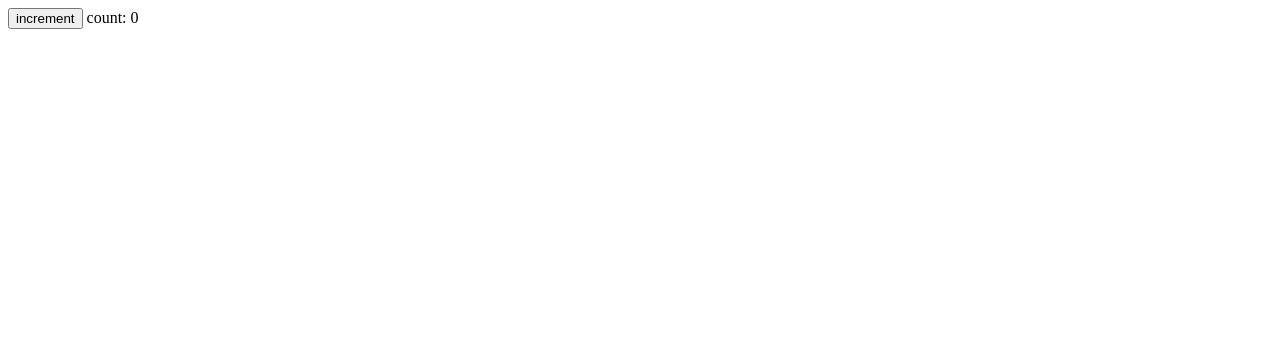
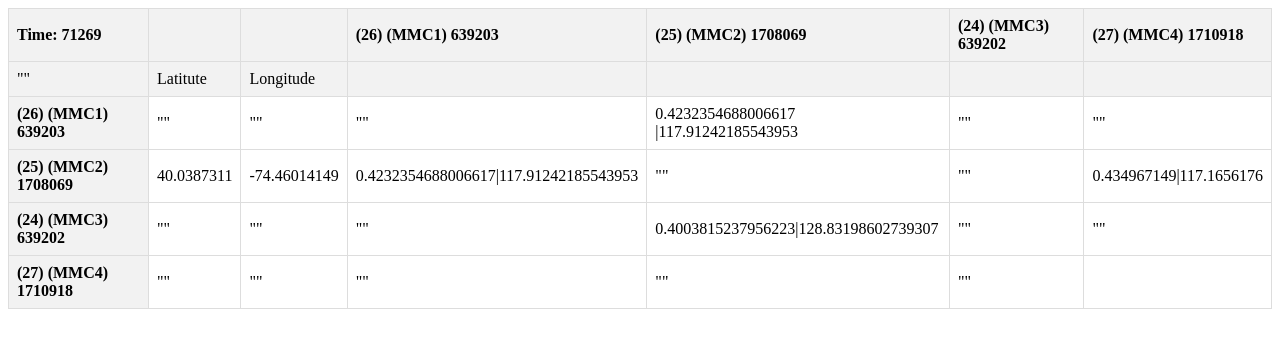
Before and after one commit to mc227/vue-from-scratch, a plain HTML site: page index.html in a window 1280 px wide. Drawn offline with nearby package versions, Linux system fonts and the light colour scheme.

Commit message:
i kinda like this

```diff
--- a/index.html
+++ b/index.html
@@ -1,28 +1,90 @@
 <!DOCTYPE html>
 <html lang="en">
+
 <head>
   <title>Vue App</title>
-  <script src="mark.js"></script>
+  <script src="https://unpkg.com/vue@next"></script>
+  <style>
+    table {
+      border-collapse: collapse;
+      width: 100%;
+    }
+
+    th, td {
+      border: 1px solid #dddddd;
+      text-align: left;
+      padding: 8px;
+    }
+
+    th:first-child, th:not(:first-child), tr:first-child td {
+      position: sticky;
+      top: 0;
+      background-color: #f2f2f2;
+      z-index: 2;
+    }
+
+    tr:not(:first-child) td:first-child {
+      position: sticky;
+      left: 0;
+      background-color: #f2f2f2;
+      z-index: 2;
+      font-weight: bold; /* Added rule to make text bold */
+    }
+
+    .no-highlight {
+      background-color: transparent;
+    }
+  </style>
 </head>
+
 <body>
   <div id="app">
-    <button @click="increment">increment</button>
-    count: {{count}}
+    <table>
+      <thead>
+        <tr>
+          <th>Time: 71269</th>
+          <th></th>
+          <th></th>
+          <th>(26) (MMC1) 639203</th>
+          <th>(25) (MMC2) 1708069</th>
+          <th>(24) (MMC3) 639202</th>
+          <th>(27) (MMC4) 1710918</th>
+        </tr>
+      </thead>
+      <tbody>
+        <tr v-for="(row, index) in tableData" :key="index" :class="{ 'no-highlight': index === 0 }">
+          <td>{{ row[0] }}</td>
+          <td>{{ row[1] }}</td>
+          <td>{{ row[2] }}</td>
+          <td>{{ row[3] }}</td>
+          <td>{{ row[4] }}</td>
+          <td>{{ row[5] }}</td>
+          <td>{{ row[6] }}</td>
+        </tr>
+      </tbody>
+    </table>
   </div>
   <script>
-    const Counter = {
+    const App = {
       data() {
         return {
-          count: 0
+          tableData: []
         };
       },
-      methods: {
-        increment() {
-            this.count++;
-        }
+      mounted() {
+        const csvData = `"",Latitute,Longitude,,,,
+          (26) (MMC1) 639203,"","","",0.4232354688006617 |117.91242185543953,"",""
+          (25) (MMC2) 1708069,40.0387311,-74.46014149,0.4232354688006617|117.91242185543953,"","", 0.434967149|117.1656176
+          (24) (MMC3) 639202,"","","",0.4003815237956223|128.83198602739307,"",""
+          (27) (MMC4) 1710918,"","","","",""`;
+
+        const rows = csvData.split('\n').map(row => row.split(',').map(cell => cell.trim()).filter(cell => cell !== ''));
+        this.tableData = rows;
       }
     };
-    Vue.createApp(Counter).mount("#app");
+
+    Vue.createApp(App).mount("#app");
   </script>
 </body>
+
 </html>
```
